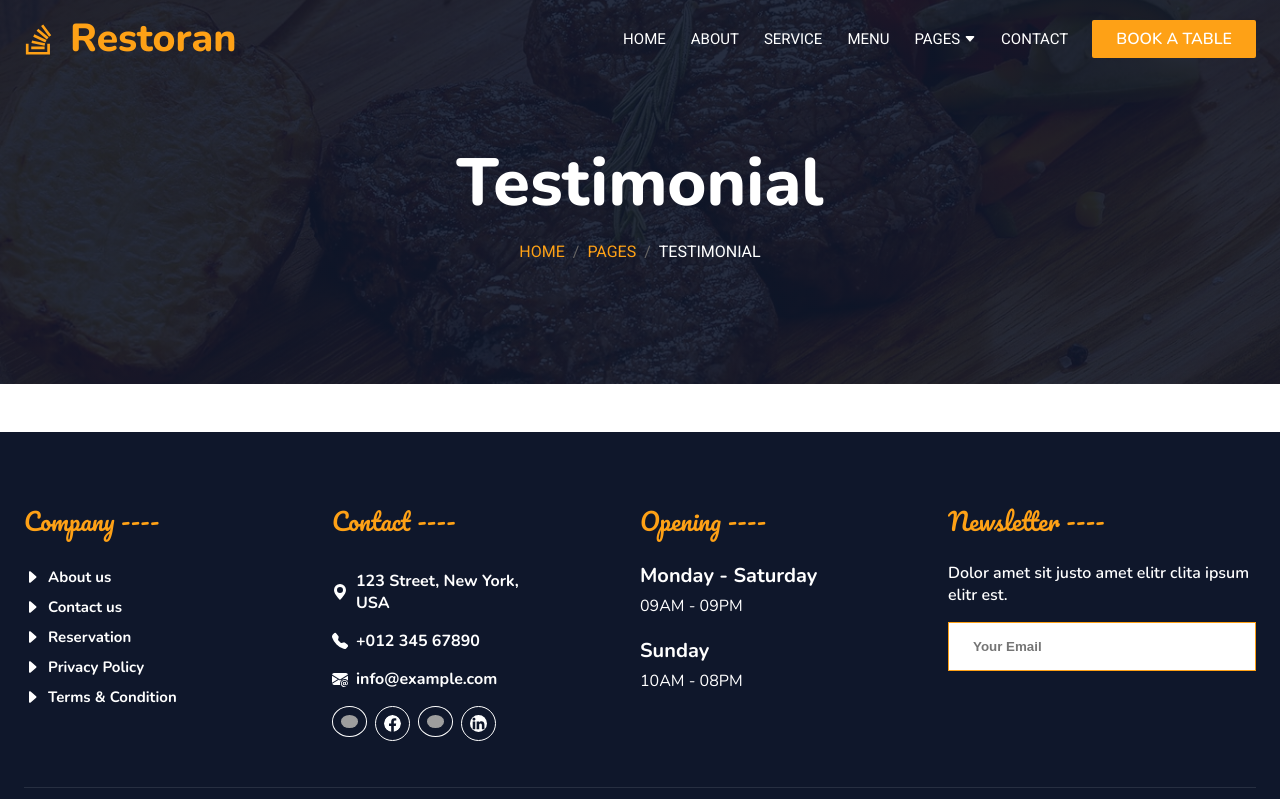
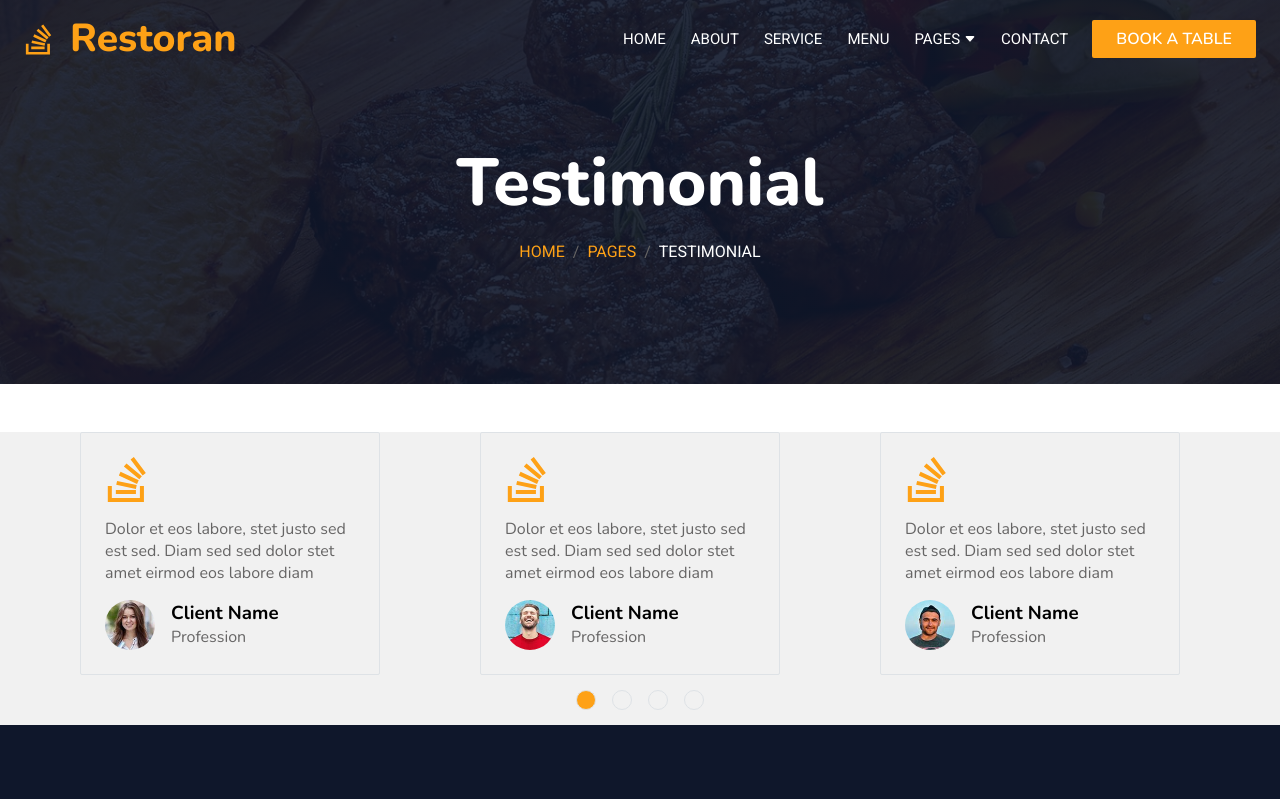
Before and after one commit to marcospinelli7/dojo-exercise-restaurant, a React (Create React App) app: page /testimonial in a window 1280 px wide. Shown: the top 799 px of the page. Built offline with nearby package versions, Linux system fonts and the light colour scheme; grey boxes are pictures that could not be loaded; the HTML template or start-up script is replaced by a standard one.

Commit message:
Update Testimonial Section with the dedicated component

```diff
--- a/src/pages/TestimonialPage/TestimonialPage.jsx
+++ b/src/pages/TestimonialPage/TestimonialPage.jsx
@@ -1,5 +1,5 @@
 import React from 'react'
-import { HeroSection } from '../../components'
+import { HeroSection, TestimonialSection } from '../../components'
 
 const TestimonialPage = () => {
   return (
@@ -8,6 +8,7 @@ const TestimonialPage = () => {
             pageTitle="Testimonial"
             pagePath="testimonial"
         />
+        <TestimonialSection />
     </>
   )
 }
```
